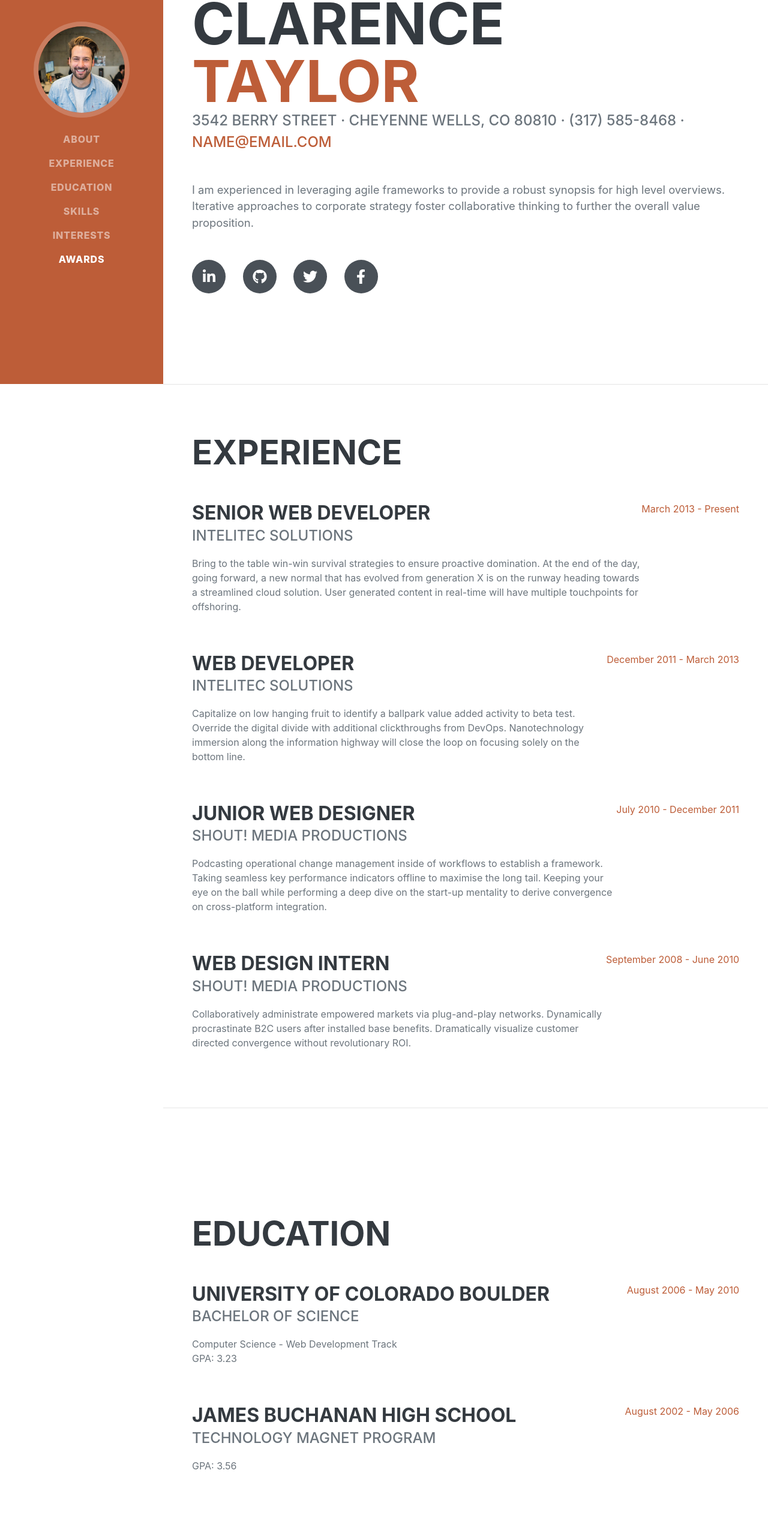
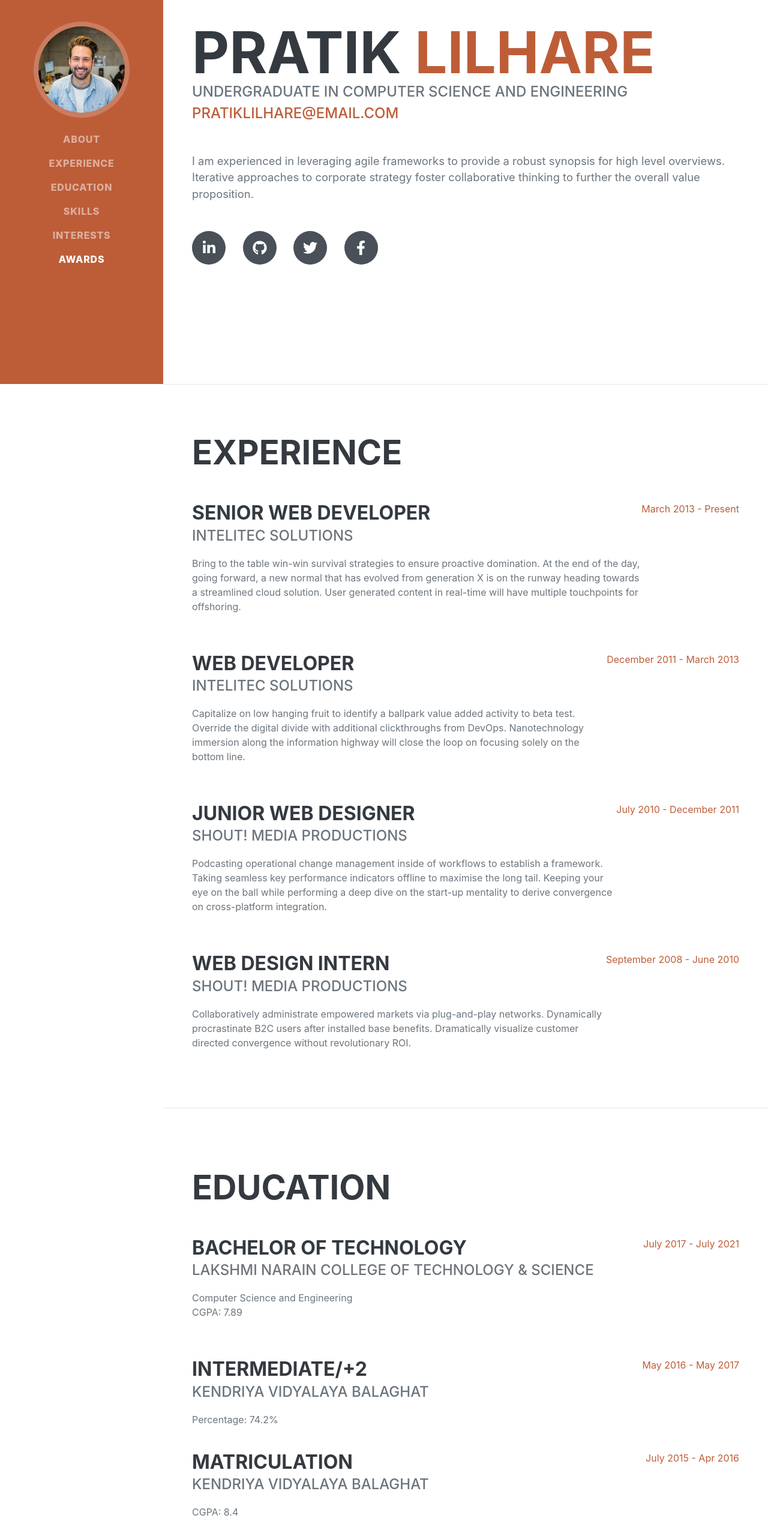
Before and after one commit to PratikLilhare/PratikLilhare.github.io, a plain HTML site: page index.html in a window 1280 px wide. Shown: the part 160-2720 px from the top of the page at 60% size. Drawn offline with nearby package versions, Linux system fonts and the light colour scheme; a web font is replaced by a local one.

Commit message:
Initial Commit

```diff
--- a/index.html
+++ b/index.html
@@ -19,7 +19,7 @@
         <!-- Navigation-->
         <nav class="navbar navbar-expand-lg navbar-dark bg-primary fixed-top" id="sideNav">
             <a class="navbar-brand js-scroll-trigger" href="#page-top">
-                <span class="d-block d-lg-none">Clarence Taylor</span>
+                <span class="d-block d-lg-none">Pratik Lilhare</span>
                 <span class="d-none d-lg-block"><img class="img-fluid img-profile rounded-circle mx-auto mb-2" src="assets/img/profile.jpg" alt="" /></span>
             </a>
             <button class="navbar-toggler" type="button" data-toggle="collapse" data-target="#navbarSupportedContent" aria-controls="navbarSupportedContent" aria-expanded="false" aria-label="Toggle navigation"><span class="navbar-toggler-icon"></span></button>
@@ -39,18 +39,17 @@
             <!-- About-->
             <section class="resume-section" id="about">
                 <div class="resume-section-content">
-                    <h1 class="mb-0">
-                        Clarence
-                        <span class="text-primary">Taylor</span>
-                    </h1>
+                  <h1 class="mb-0">
+                    Pratik <span class="text-primary">Lilhare</span>
+                  </h1>
                     <div class="subheading mb-5">
-                        3542 Berry Street · Cheyenne Wells, CO 80810 · (317) 585-8468 ·
-                        <a href="mailto:name@email.com">name@email.com</a>
+                        Undergraduate in Computer Science and Engineering
+                        <a href="mailto:name@email.com">pratiklilhare@email.com</a>
                     </div>
                     <p class="lead mb-5">I am experienced in leveraging agile frameworks to provide a robust synopsis for high level overviews. Iterative approaches to corporate strategy foster collaborative thinking to further the overall value proposition.</p>
                     <div class="social-icons">
-                        <a class="social-icon" href="#"><i class="fab fa-linkedin-in"></i></a>
-                        <a class="social-icon" href="#"><i class="fab fa-github"></i></a>
+                        <a class="social-icon" href="https://www.linkedin.com/in/pratik-lilhare-36a110131"><i class="fab fa-linkedin-in"></i></a>
+                        <a class="social-icon" href="https://github.com/PratikLilhare"><i class="fab fa-github"></i></a>
                         <a class="social-icon" href="#"><i class="fab fa-twitter"></i></a>
                         <a class="social-icon" href="#"><i class="fab fa-facebook-f"></i></a>
                     </div>
@@ -102,20 +101,29 @@
                     <h2 class="mb-5">Education</h2>
                     <div class="d-flex flex-column flex-md-row justify-content-between mb-5">
                         <div class="flex-grow-1">
-                            <h3 class="mb-0">University of Colorado Boulder</h3>
-                            <div class="subheading mb-3">Bachelor of Science</div>
-                            <div>Computer Science - Web Development Track</div>
-                            <p>GPA: 3.23</p>
+                            <h3 class="mb-0">Bachelor of Technology</h3>
+                            <div class="subheading mb-3">Lakshmi Narain College of Technology & Science</div>
+                            <div>Computer Science and Engineering</div>
+                            <p>CGPA: 7.89</p>
                         </div>
-                        <div class="flex-shrink-0"><span class="text-primary">August 2006 - May 2010</span></div>
+                        <div class="flex-shrink-0"><span class="text-primary">July 2017 - July 2021</span></div>
                     </div>
                     <div class="d-flex flex-column flex-md-row justify-content-between">
                         <div class="flex-grow-1">
-                            <h3 class="mb-0">James Buchanan High School</h3>
-                            <div class="subheading mb-3">Technology Magnet Program</div>
-                            <p>GPA: 3.56</p>
+                            <h3 class="mb-0">Intermediate/+2</h3>
+                            <div class="subheading mb-3">Kendriya Vidyalaya Balaghat</div>
+                            <p>Percentage: 74.2%</p>
                         </div>
-                        <div class="flex-shrink-0"><span class="text-primary">August 2002 - May 2006</span></div>
+                        <div class="flex-shrink-0"><span class="text-primary">May 2016 - May 2017</span></div>
+                    </div>
+                    <br/>
+                    <div class="d-flex flex-column flex-md-row justify-content-between">
+                        <div class="flex-grow-1">
+                            <h3 class="mb-0">Matriculation</h3>
+                            <div class="subheading mb-3">Kendriya Vidyalaya Balaghat</div>
+                            <p>CGPA: 8.4</p>
+                        </div>
+                        <div class="flex-shrink-0"><span class="text-primary">July 2015 - Apr 2016</span></div>
                     </div>
                 </div>
             </section>
@@ -126,8 +134,8 @@
                     <h2 class="mb-5">Skills</h2>
                     <div class="subheading mb-3">Programming Languages & Tools</div>
                     <ul class="list-inline dev-icons">
-                        <li class="list-inline-item"><i class="fab fa-html5"></i></li>
-                        <li class="list-inline-item"><i class="fab fa-css3-alt"></i></li>
+                        <li class="list-inline-item"><i class="fab fa-python"></i></li>
+                        <li class="list-inline-item"><i class="fab fa-panda"></i></li>
                         <li class="list-inline-item"><i class="fab fa-js-square"></i></li>
                         <li class="list-inline-item"><i class="fab fa-angular"></i></li>
                         <li class="list-inline-item"><i class="fab fa-react"></i></li>
```
